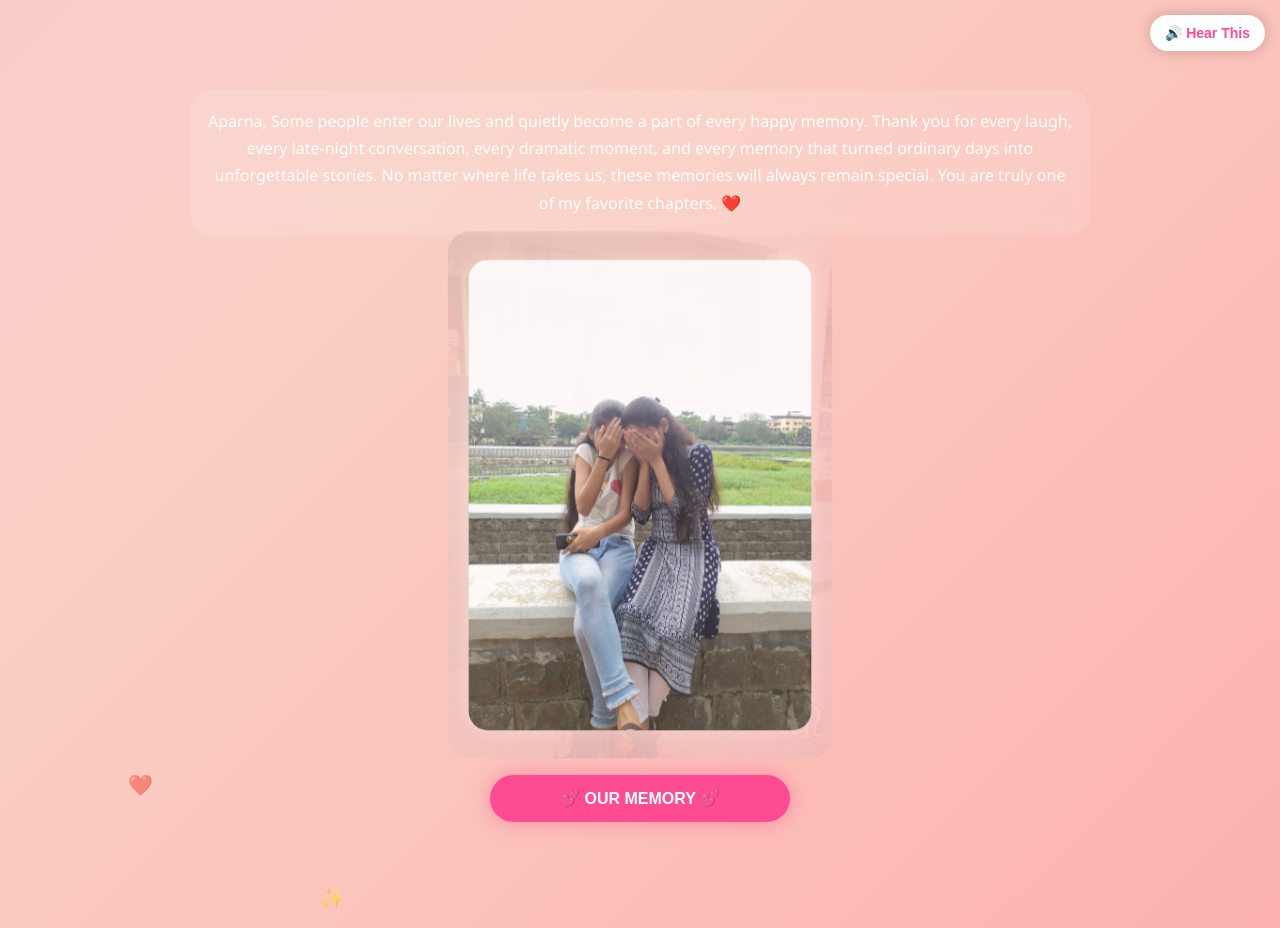
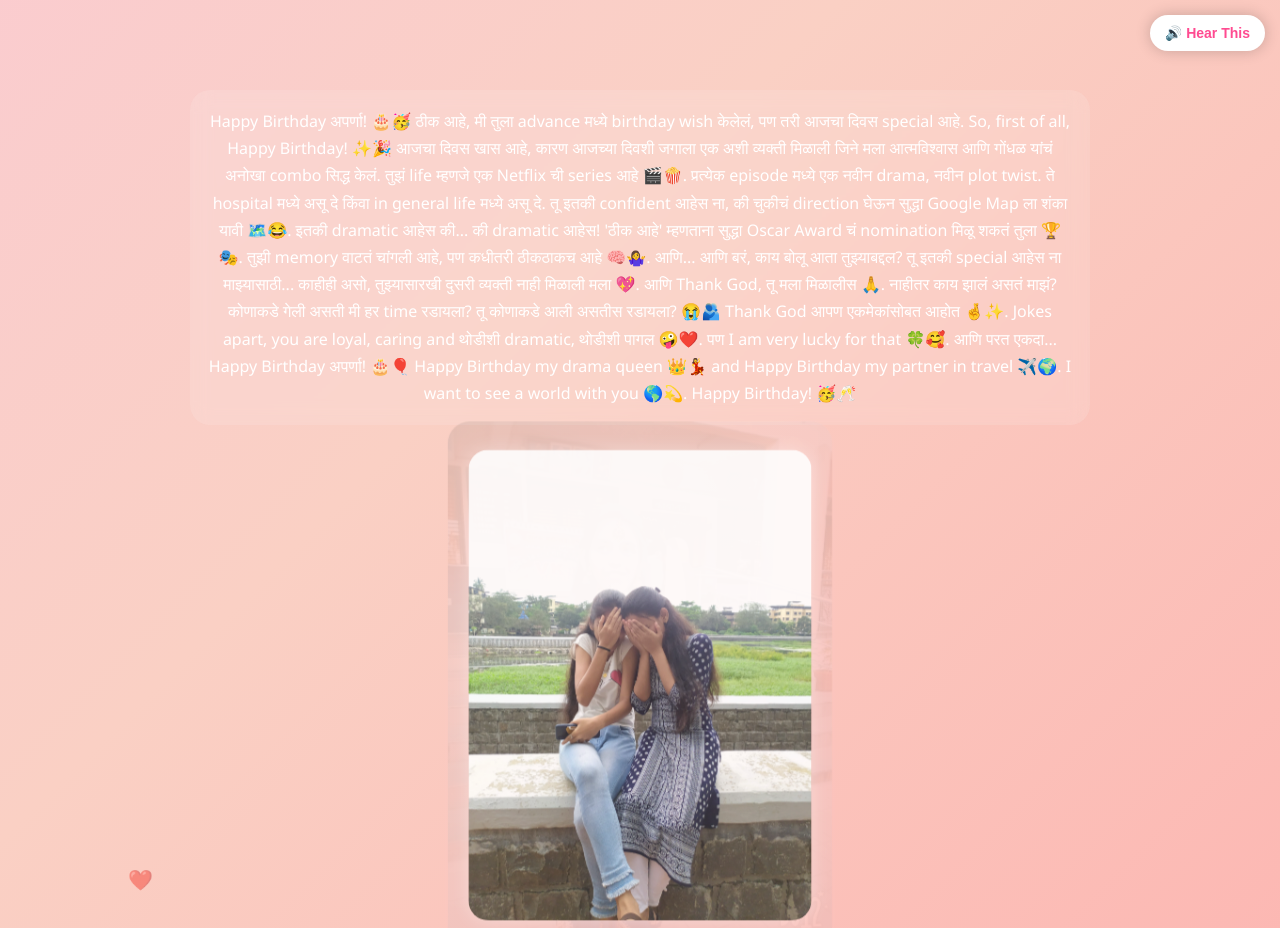
Before and after one commit to Shreypashte/birthday-aparna, a plain HTML site: page memory.html in a window 1280 px wide. Shown: the top 928 px of the page. Drawn offline with Linux system fonts and the light colour scheme.

Commit message:
memory.html

```diff
--- a/memory.html
+++ b/memory.html
@@ -174,14 +174,14 @@ body{
 <div class="container">
 
 <div class="message">
-Aparna,
-
-Some people enter our lives and quietly become a part of every happy memory.
-Thank you for every laugh, every late-night conversation, every dramatic moment,
-and every memory that turned ordinary days into unforgettable stories.
-
-No matter where life takes us, these memories will always remain special.
-You are truly one of my favorite chapters. ❤️
+Happy Birthday अपर्णा! 🎂🥳
+ठीक आहे, मी तुला advance मध्ये birthday wish केलेलं, पण तरी आजचा दिवस special आहे. So, first of all, Happy Birthday! ✨🎉
+आजचा दिवस खास आहे, कारण आजच्या दिवशी जगाला एक अशी व्यक्ती मिळाली जिने मला आत्मविश्वास आणि गोंधळ यांचं अनोखा combo सिद्ध केलं. तुझं life म्हणजे एक Netflix ची series आहे 🎬🍿. प्रत्येक episode मध्ये एक नवीन drama, नवीन plot twist. ते hospital मध्ये असू दे किंवा in general life मध्ये असू दे.
+तू इतकी confident आहेस ना, की चुकीचं direction घेऊन सुद्धा Google Map ला शंका यावी 🗺️😂. इतकी dramatic आहेस की... की dramatic आहेस! 'ठीक आहे' म्हणताना सुद्धा Oscar Award चं nomination मिळू शकतं तुला 🏆🎭.
+तुझी memory वाटतं चांगली आहे, पण कधीतरी ठीकठाकच आहे 🧠🤷‍♀️. आणि... आणि बरं, काय बोलू आता तुझ्याबद्दल? तू इतकी special आहेस ना माझ्यासाठी... काहीही असो, तुझ्यासारखी दुसरी व्यक्ती नाही मिळाली मला 💖.
+आणि Thank God, तू मला मिळालीस 🙏. नाहीतर काय झालं असतं माझं? कोणाकडे गेली असती मी हर time रडायला? तू कोणाकडे आली असतीस रडायला? 😭🫂 Thank God आपण एकमेकांसोबत आहोत 🤞✨.
+Jokes apart, you are loyal, caring and थोडीशी dramatic, थोडीशी पागल 🤪❤️. पण I am very lucky for that 🍀🥰.
+आणि परत एकदा... Happy Birthday अपर्णा! 🎂🎈 Happy Birthday my drama queen 👑💃 and Happy Birthday my partner in travel ✈️🌍. I want to see a world with you 🌎💫. Happy Birthday! 🥳🥂
 </div>
 
 <div class="slideshow">
```
